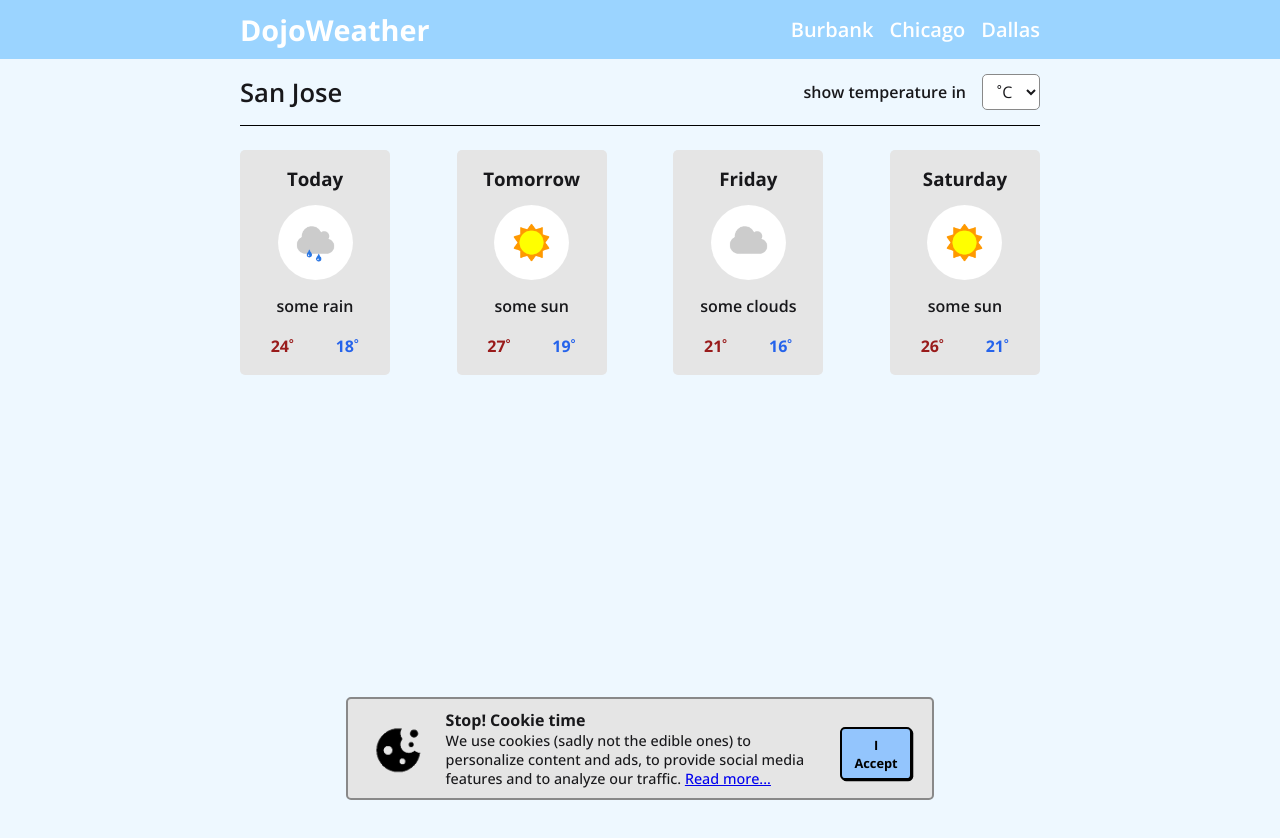
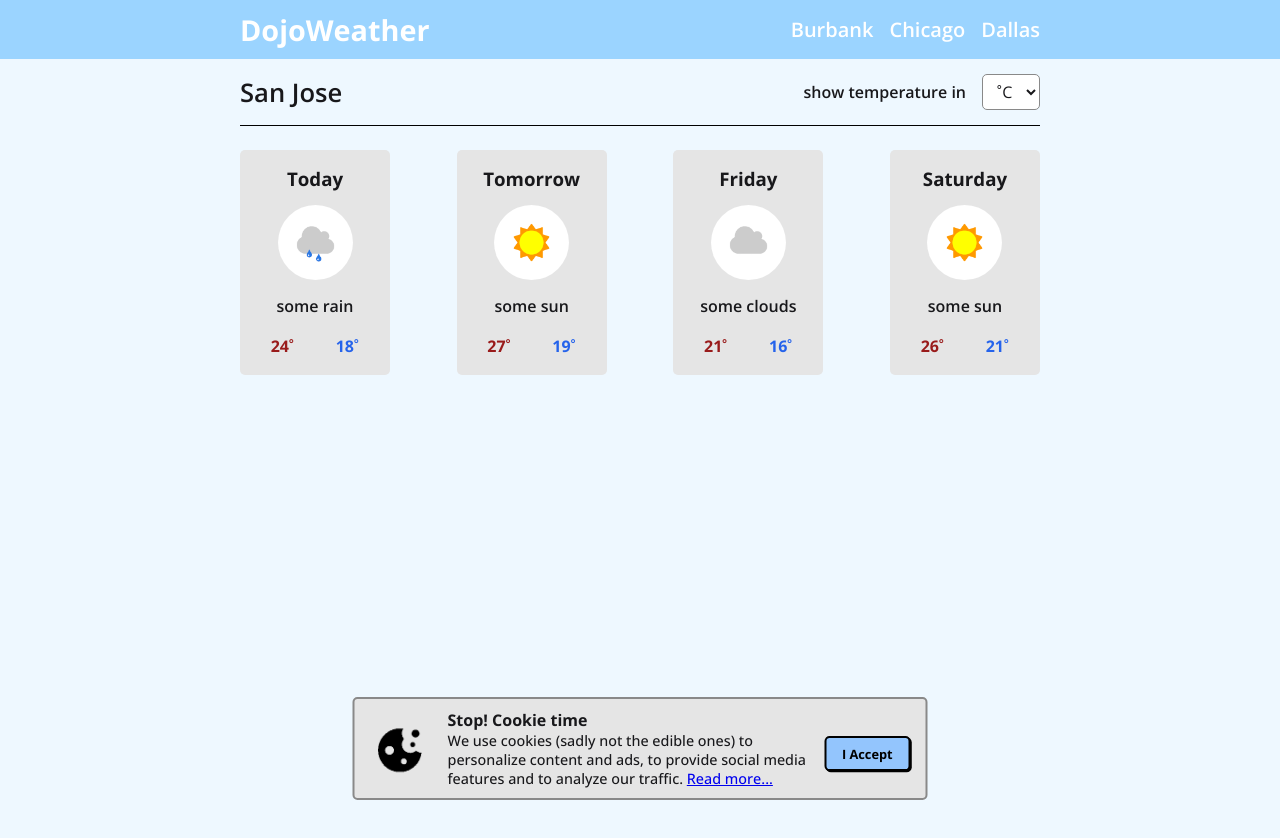
Before and after one commit to coderbri/Learning-Web-Fundamentals-Dec2022, a plain HTML site: page JavaScript/017-DojoWeather/index.html in a window 1280 px wide. Drawn offline with nearby package versions, Linux system fonts and the light colour scheme; files whose address does not match are found by name.

Commit message:
fixed styling in DojoWeather and created respective README.md

```diff
--- a/JavaScript/017-DojoWeather/style.css
+++ b/JavaScript/017-DojoWeather/style.css
@@ -174,22 +174,24 @@ p.card__weather-description {
 
 /** Cookie **/
 #cookie__popup {
-    width: inherit;
+    width: 575px;
 
     display: flex;
     align-items: center;
     justify-content: center;
 
     position: fixed;
-    right: 27%;
+    left: 50%;
     bottom: 0;
-    left: 27%;
 
-    padding: 10px 20px;
+    padding: 10px 15px;
+    transform: translateX(-50%); /* Center it horizontally */
     background-color: var(--weather-card-bg-clr);
     border: 2px solid var(--outline-select-clr);
     border-radius: 5px;
 }
+
+
 
 #cookie__popup img {
     margin-right: 0.5rem;
@@ -198,7 +200,7 @@ p.card__weather-description {
 }
 
 #cookie__popup h4, #cookie__popup p {
-    padding: 0 20px 0 10px;
+    padding: 0 15px 0 10px;
 }
 
 #cookie__popup p {
@@ -209,9 +211,9 @@ p.card__weather-description {
 .accept-btn {
     margin-top: 10px;
     background: var(--button-bg-clr-300);
-    width: 125px;
-    /* width: 180px; */
+    width: 180px;
     padding: 0.5em 1em;
+    /* padding: 2px 5px; */
 
     font-family: inherit;
     font-weight: 700;
```
Also changed, not shown: JavaScript/017-DojoWeather/assets/imgs/cookie.png (renamed from JavaScript/017-DojoWeather/assets/cookie.png), JavaScript/017-DojoWeather/assets/imgs/some_clouds.png (renamed from JavaScript/017-DojoWeather/assets/some_clouds.png), JavaScript/017-DojoWeather/assets/imgs/some_rain.png (renamed from JavaScript/017-DojoWeather/assets/some_rain.png), JavaScript/017-DojoWeather/assets/imgs/some_sun.png (renamed from JavaScript/017-DojoWeather/assets/some_sun.png), 4 other files.
